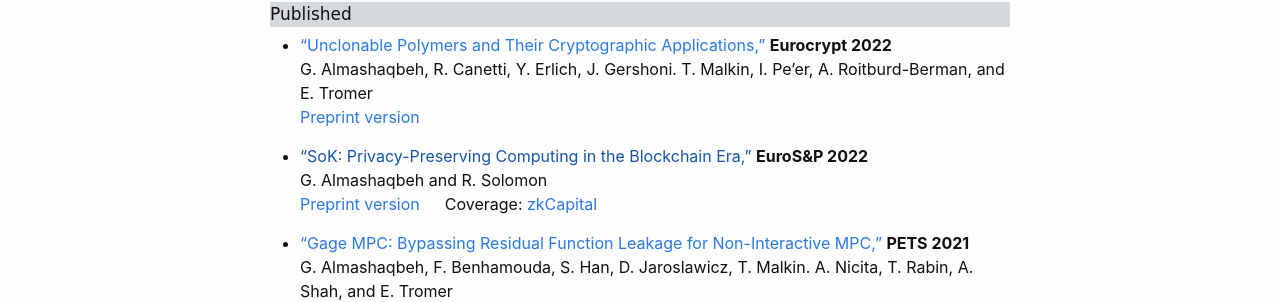
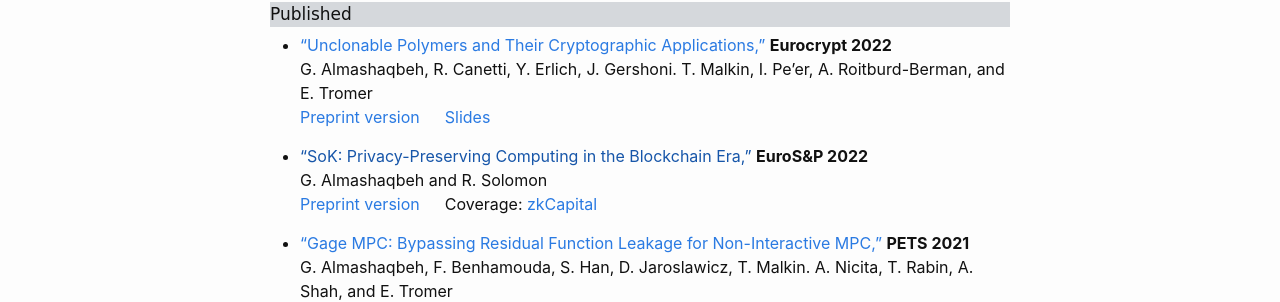
Before and after one commit to GhadaAlmashaqbeh/GhadaAlmashaqbeh.github.io, a Jekyll site: the page built from 02-publications.md, in a window 1280 px wide. Shown: the part 408-710 px from the top of the page. Built offline with Jekyll 4.4.1, drawn with Linux system fonts in a browser that asks for light colours.

Commit message:
add slides

```diff
--- a/02-publications.md
+++ b/02-publications.md
@@ -22,7 +22,7 @@
 
 * ["Unclonable Polymers and Their Cryptographic Applications,"](https://link.springer.com/chapter/10.1007/978-3-031-06944-4_26) **Eurocrypt 2022**<br/>
   G. Almashaqbeh, R. Canetti, Y. Erlich, J. Gershoni. T. Malkin, I. Pe’er, A. Roitburd-Berman, and E. Tromer<br/>
-  [Preprint version](https://eprint.iacr.org/2022/658)
+  [Preprint version](https://eprint.iacr.org/2022/658) &emsp; [Slides](../slides/eurocrypt22.pdf)
 
 * ["SoK: Privacy-Preserving Computing in the Blockchain Era,"]() **EuroS&P 2022**<br/>
   G. Almashaqbeh and R. Solomon <br/>
```
Also changed, not shown: publications-date.md (+1 -1 lines).
